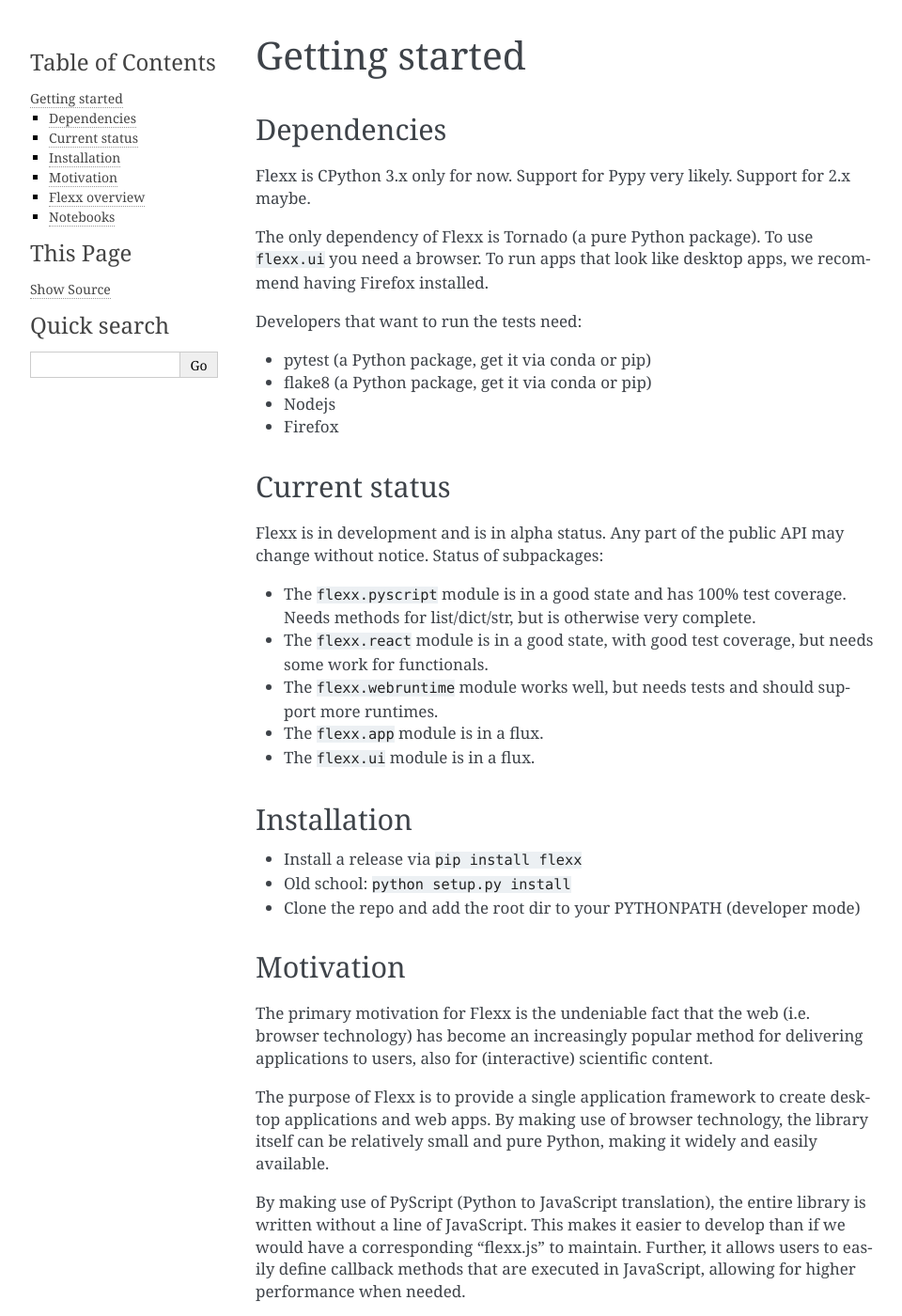
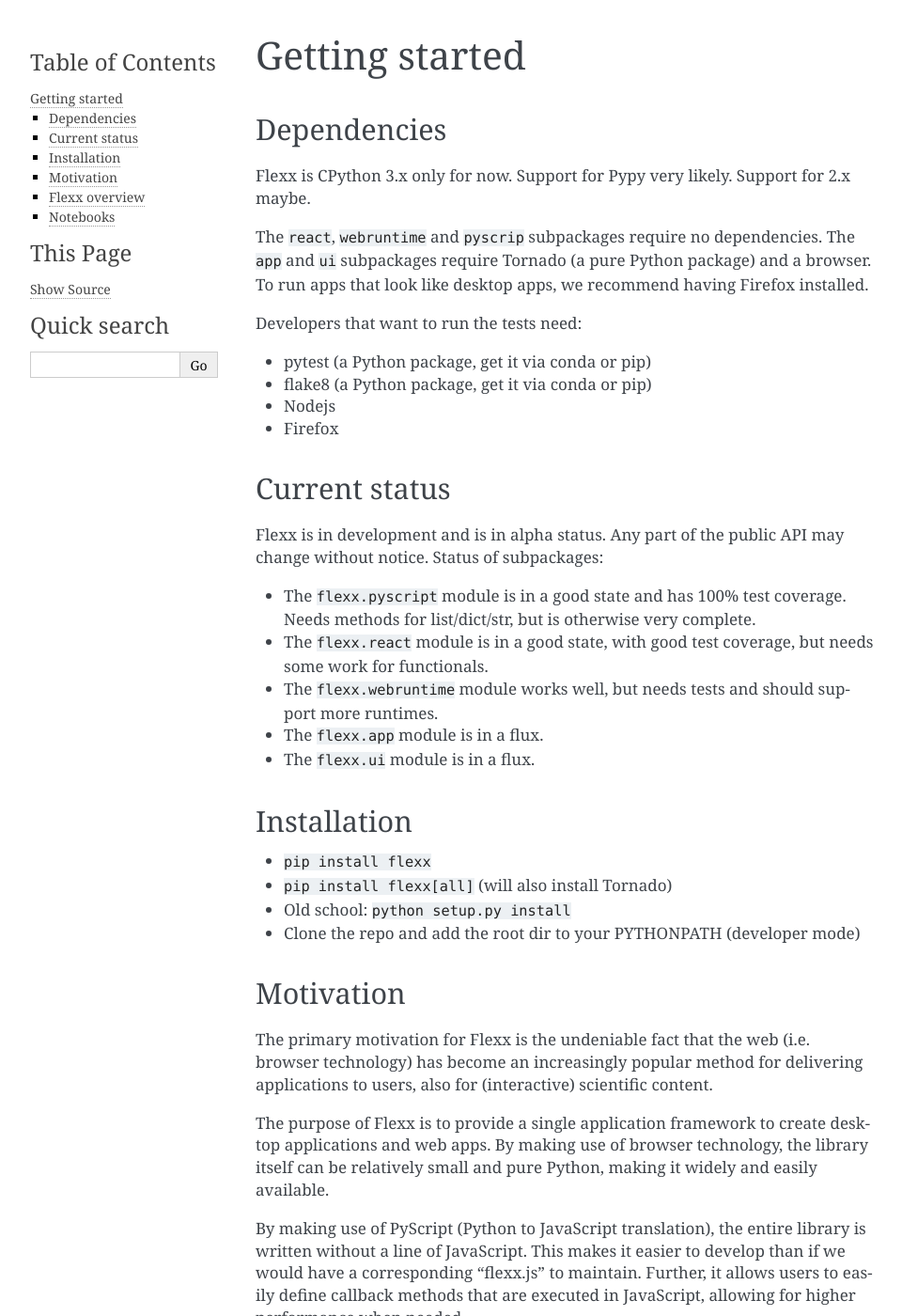
Before and after one commit to flexxui/flexx, a Sphinx documentation site: the page built from docs/start.rst, in a window 1280 px wide and 1400 px high. Shown: the whole window at 94% size, without its empty margins (148-1108 px from the left). Built offline with Sphinx 7.4.7, drawn with Linux system fonts in a browser that asks for light colours; pages that are not in the unit, such as notebooks, are missing from menus.

Commit message:
allow pip instal to also install Tornadio. Fixes #31

```diff
--- a/docs/start.rst
+++ b/docs/start.rst
@@ -9,8 +9,9 @@
 Flexx is CPython 3.x only for now. Support for Pypy very likely. Support
 for 2.x maybe.
 
-The only dependency of Flexx is Tornado (a pure Python package). To use
-``flexx.ui`` you need a browser. To run apps that look like desktop
+The ``react``, ``webruntime`` and ``pyscrip`` subpackages require no
+dependencies. The ``app`` and ``ui`` subpackages require Tornado (a
+pure Python package) and a browser. To run apps that look like desktop
 apps, we recommend having Firefox installed.
 
 Developers that want to run the tests need:
@@ -41,7 +42,8 @@
 Installation
 ------------
 
-* Install a release via ``pip install flexx``
+* ``pip install flexx``
+* ``pip install flexx[all]``  (will also install Tornado)
 * Old school: ``python setup.py install``
 * Clone the repo and add the root dir to your PYTHONPATH (developer mode)
 
```
Also changed, not shown: README.md (+4 -4 lines), setup.py (+8 -1 lines).
